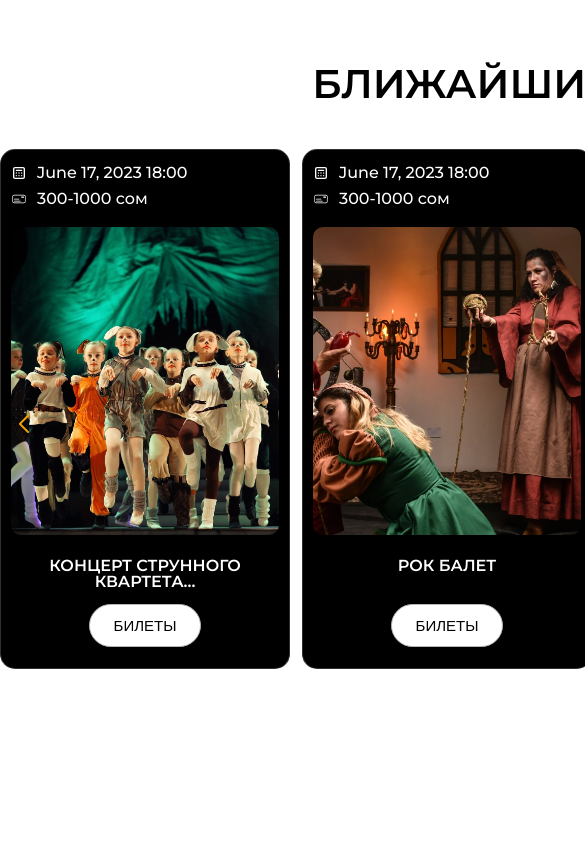
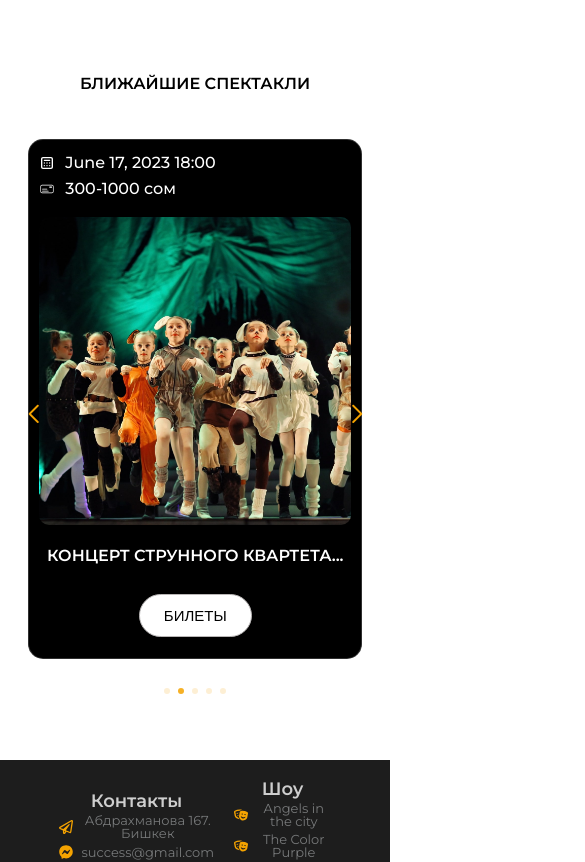
Before and after one commit to Experadog/opera-ballet, a React (Vite) app: page / in a window 390 px wide. Shown: the part 1140-2002 px from the top of the page, 585 px wide, since content can reach past the window. Before the commit the page ends 1910 px from the top, so only its background shows below. Built offline with nearby package versions, Linux system fonts and the light colour scheme; a web font is replaced by a local one.

Commit message:
finish performances

```diff
--- a/src/components/PrivatRouter.jsx
+++ b/src/components/PrivatRouter.jsx
@@ -13,7 +13,7 @@ const PrivatRouter = () => {
       <Routes>
         <Route path={path.MAINPATH} element={<AppLayout />} />
       </Routes>
-      {/* <Footer /> */}
+      <Footer />
     </>
   )
 }
--- a/src/components/shared/footer/footer.module.scss
+++ b/src/components/shared/footer/footer.module.scss
@@ -1,6 +1,4 @@
 footer {
-  position: absolute;
-  bottom: 0;
   width: 100%;
   background-color: #1d1d1d;
 
--- a/src/pages/home/performances/Performances.jsx
+++ b/src/pages/home/performances/Performances.jsx
@@ -9,13 +9,28 @@ import 'swiper/css';
 import 'swiper/css/bundle';
 
 export const Performances = () => {
+  const breakpoints = {
+    // Брейкпоинт на ширине экрана >= 640px
+    10: {
+      slidesPerView: 1,
+    },
+    // Брейкпоинт на ширине экрана >= 768px
+    768: {
+      slidesPerView: 2,
+    },
+    // Брейкпоинт на ширине экрана >= 1024px
+    1024: {
+      slidesPerView: 4,
+    }
+  };
+
   return (
     <div className={cls.performances}>
       <h2 className={cls.performances__title}>
         БЛИЖАЙШИЕ СПЕКТАКЛИ
       </h2>
       <Swiper
-        style={{ minWidth: 0 }}
+        breakpoints={breakpoints}
         modules={[Navigation, Pagination, A11y, Autoplay]}
         spaceBetween={8}
         slidesPerView={4}
--- a/src/pages/home/performances/Performances.module.scss
+++ b/src/pages/home/performances/Performances.module.scss
@@ -16,6 +16,19 @@
     display: flex;
   }
 }
-.swiper {
-  display: flex;
+
+
+/*ADAPTIVE*/
+@media screen and (max-width: 1220px) {
+  .performances {
+    width: 95%;
+  }
 }
+@media screen and (max-width: 768px) {
+  .performances {
+    &__title {
+      font-size: 16px;
+      margin-bottom: 10px;
+    }
+  }
+}
--- a/src/pages/home/swiperCard/SwiperCard.module.scss
+++ b/src/pages/home/swiperCard/SwiperCard.module.scss
@@ -7,6 +7,7 @@
   border: 1px solid rgba(237,237,237,0.2);
   backdrop-filter: blur(8px);
   box-sizing: border-box;
+  margin: 0 auto;
   &__date {
     display: flex;
     align-items: center;
@@ -70,3 +71,17 @@
     }
   }
 }
+
+
+/*ADAPTIVE*/
+@media screen and (max-width: 1220px) {
+  .swiper_card {
+    width: 100%;
+  }
+}
+
+@media screen and (max-width: 768px) {
+  .swiper_card {
+    width: 90%;
+  }
+}
```
